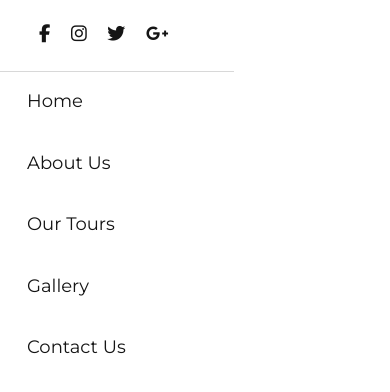
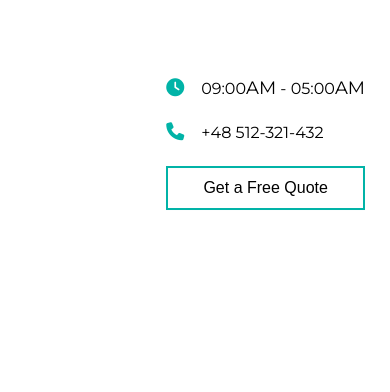
Before and after one commit to BartekKuzniewski/Wonder-Tour, a website: page index.html in a window 390 px wide. Shown: the part 68-460 px from the top of the page. Drawn offline with Linux system fonts and the light colour scheme.

Commit message:
added nav mobile info box

```diff
--- a/index.html
+++ b/index.html
@@ -15,6 +15,7 @@
 <body>
     <nav class="nav">
         <div class="nav__mobile">
+
             <div class="container">
                 <div class="nav__mobile-burger">
                     <button class="nav__mobile-btn burger-btn">
@@ -25,6 +26,7 @@
                 <a href="#home">Wonder Tour</a>
                 </div>
             </div>
+
             <div class="nav__mobile-info-btn">
                 <button class="nav__mobile-btn info-btn">
                     <i class="fa-solid fa-ellipsis-vertical"></i>
@@ -38,7 +40,6 @@
                     <a href="#" class="nav__mobile-menu-socials-item icon fa fa-twitter"></a>
                     <a href="#" class="nav__mobile-menu-socials-item icon fa fa-google-plus"></a>
                 </div>
-
                 <div class="nav__mobile-menu-items">
                     <a href="#home" class="nav__mobile-menu-item">Home</a>
                     <a href="#about-us" class="nav__mobile-menu-item">About Us</a>
@@ -47,6 +48,16 @@
                     <a href="#contact" class="nav__mobile-menu-item">Contact Us</a>
                 </div>
             </div>
+
+            <div class="nav__mobile-info">
+                <div class="nav__mobile-info-time">
+                    <p><i class="fa-solid fa-clock"></i> 09:00<span>AM</span> - 05:00<span>AM</span></p>
+                </div>
+                <div class="nav__mobile-info-phone">
+                    <p><i class="fa-solid fa-phone"></i> +48 512-321-432</p>
+                </div>
+                <button class="nav__mobile-info-free-quote-btn">Get a Free Quote</button>
+            </div>
         </div>
     </nav>
 
--- a/src/sass/main.scss
+++ b/src/sass/main.scss
@@ -66,6 +66,12 @@ html {
 			top: 6.5em;
 			left: 0;
 			height: calc(100vh - 6.5em);
+			transform: translateX(-350%);
+			transition: transform .5s;
+
+			&--active {
+				transform: translateX(0);
+			}
 
 			&-socials {
 				margin: 1em 3em;
@@ -104,5 +110,80 @@ html {
 				}
 			}
 		}
+
+		&-info {
+			display: flex;
+			flex-direction: column;
+			position: fixed;
+			right: 0;
+			top: 6.5em;
+			padding: 2.5em;
+			transform: translateY(30%);
+			// visibility: hidden;
+			transition: transform 0.5s, visibility 0.3s;
+
+			&--active {
+				visibility: visible;
+				transform: translateY(0);
+			}
+			p {
+				font-size: 1.6rem;
+				margin-bottom: 1.5em;
+
+				span {
+					font-size: 1.8rem;
+				}
+
+				i {
+					font-size: 1.8rem;
+					color: $main-color;
+					margin-right: 0.7em;
+				}
+			}
+
+			&-free-quote-btn {
+				position: relative;
+				font-size: 1.6rem;
+				padding: 0.7em 1.7em;
+				background: none;
+				border: 0.15em solid $main-color;
+				cursor: pointer;
+				overflow: hidden;
+				transition: color 0.5s;
+
+				&::after,
+				&::before {
+					display: block;
+					position: absolute;
+					content: '';
+					top: -10%;
+					width: 0%;
+					height: 130%;
+					background-color: $main-color;
+					z-index: -1;
+					transition: width 0.5s;
+				}
+
+				&::before {
+					left: 50%;
+				}
+
+				&::after {
+					right: 50%;
+				}
+
+				&:hover::before {
+					width: 60%;
+				}
+
+				&:hover::after {
+					width: 60%;
+				}
+
+				&:hover {
+					color: $white;
+				}
+			}
+		}
 	}
 }
```
Also changed, not shown: dist/css/main.min.css, 1 other file.
